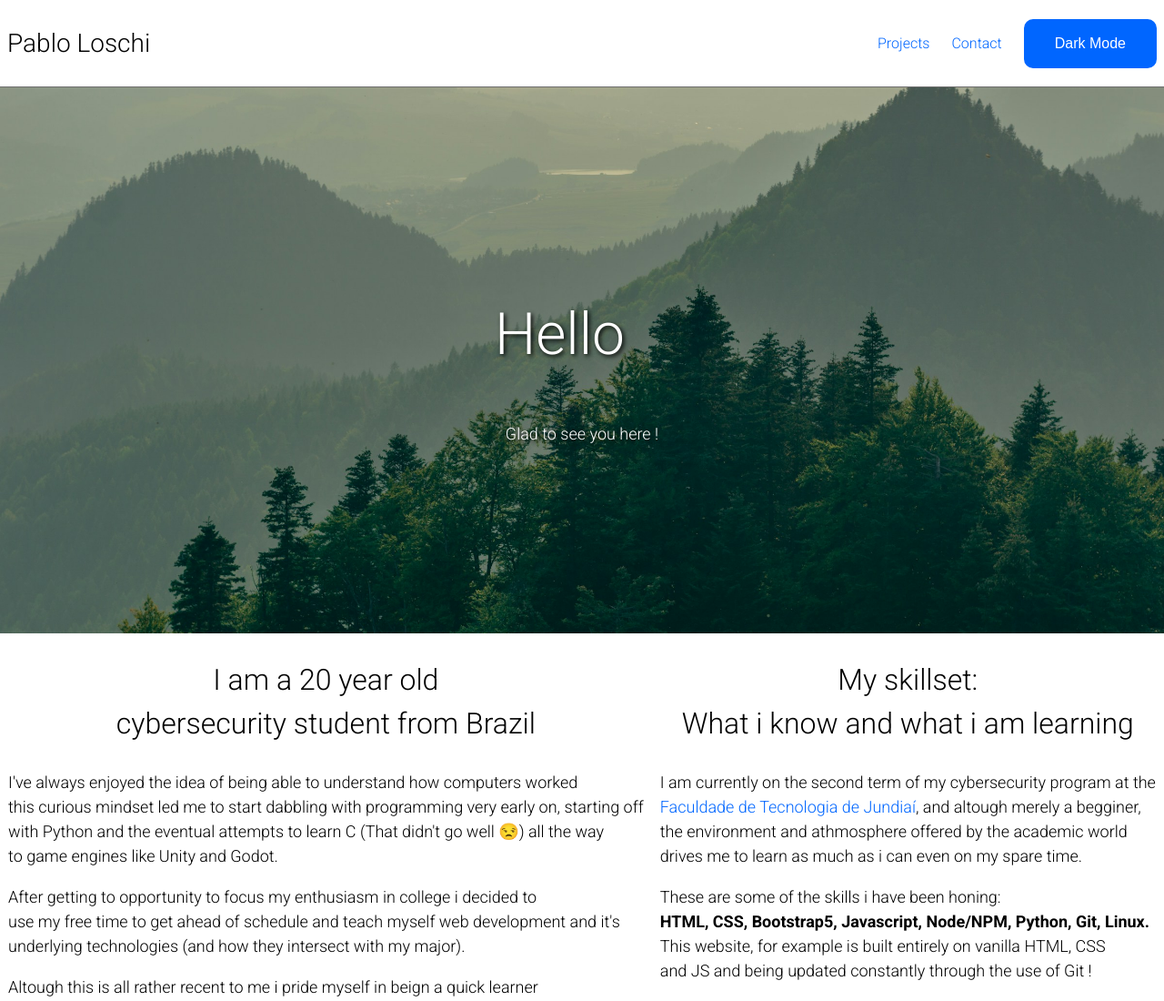
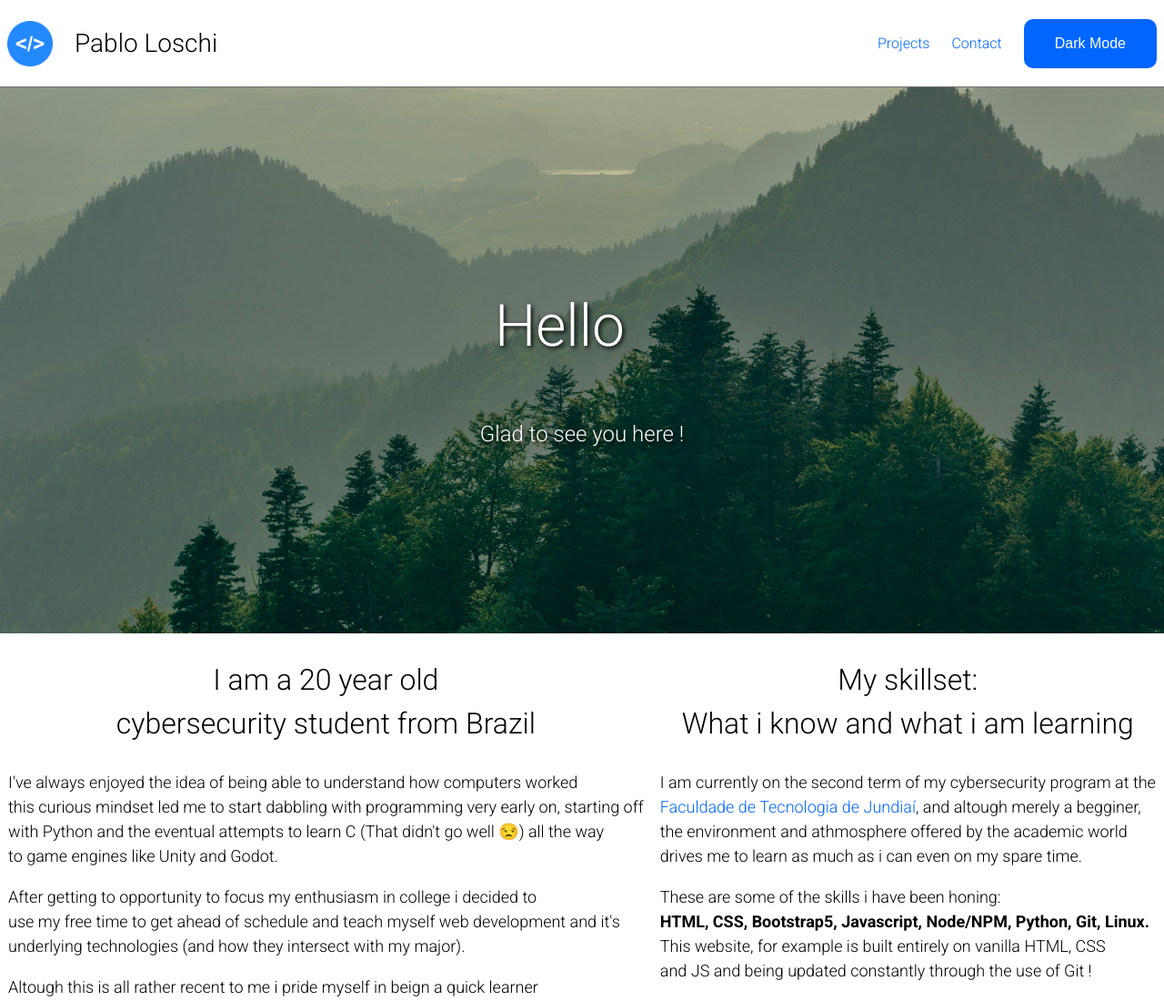
Before and after one commit to Mechaspirit1/Portifolio, a plain HTML site: page index.html in a window 1280 px wide. Shown: the top 1100 px of the page at 91% size. Drawn offline with Linux system fonts and the light colour scheme.

Commit message:
minor visual effect added pt 5

```diff
--- a/index.html
+++ b/index.html
@@ -4,6 +4,7 @@
     <meta charset="UTF-8">
     <meta name="viewport" content="width=device-width, initial-scale=1.0">
     <title>Pablo Loschi</title>
+    <link rel="icon" type="image/x-icon" href="logo.png">
 
     <link rel="stylesheet" href="styles.css">
     <link rel="preconnect" href="https://fonts.googleapis.com">
@@ -12,6 +13,7 @@
 </head>
 <body>
     <div id="links">
+        <img src="logo.png">
         <div id="brand">
             <h2>Pablo Loschi</h2>
         </div>
--- a/styles.css
+++ b/styles.css
@@ -94,6 +94,15 @@ a:hover{
     background-repeat: no-repeat;
 }
 
+#sub{
+    font-size: 24px;
+}
+
+img{
+    width: 50px;
+    height: 50px;
+}
+
 #mainNav{
     display: flex;
     flex-wrap: wrap;
```
Also changed, not shown: logo.png (added).
